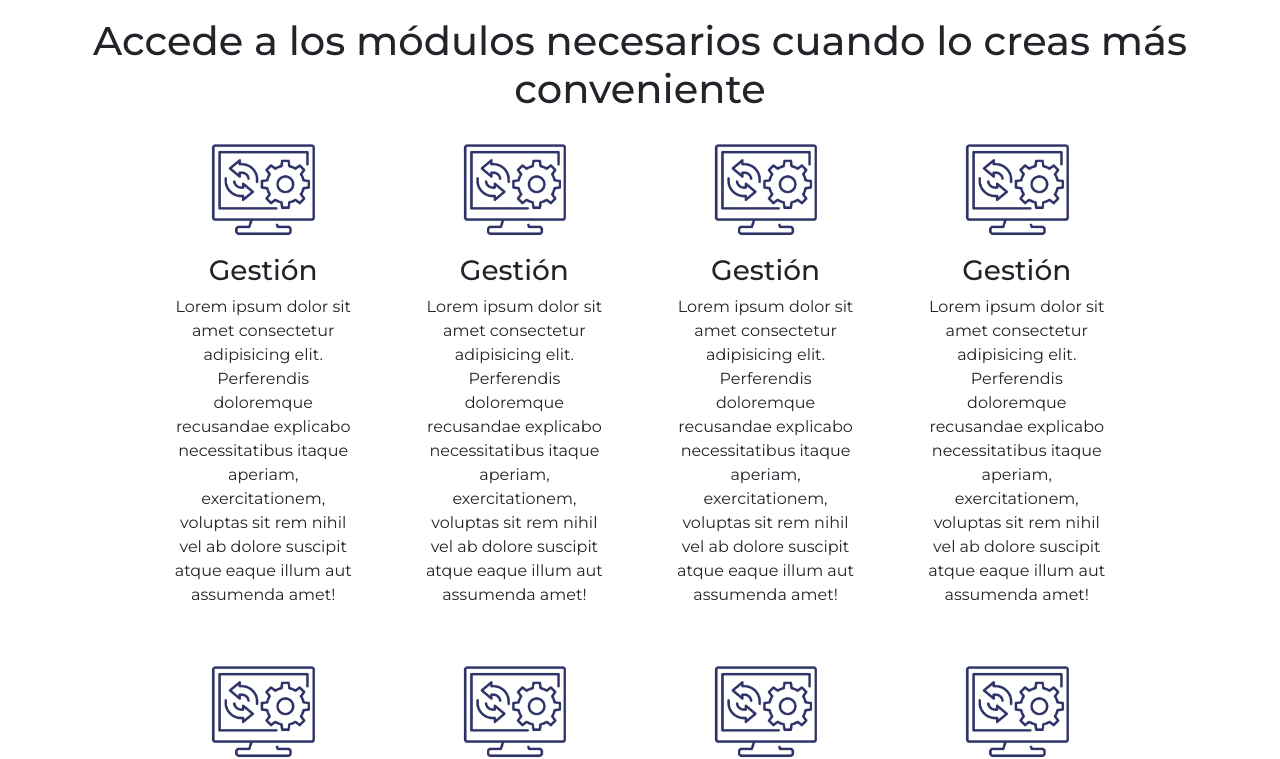
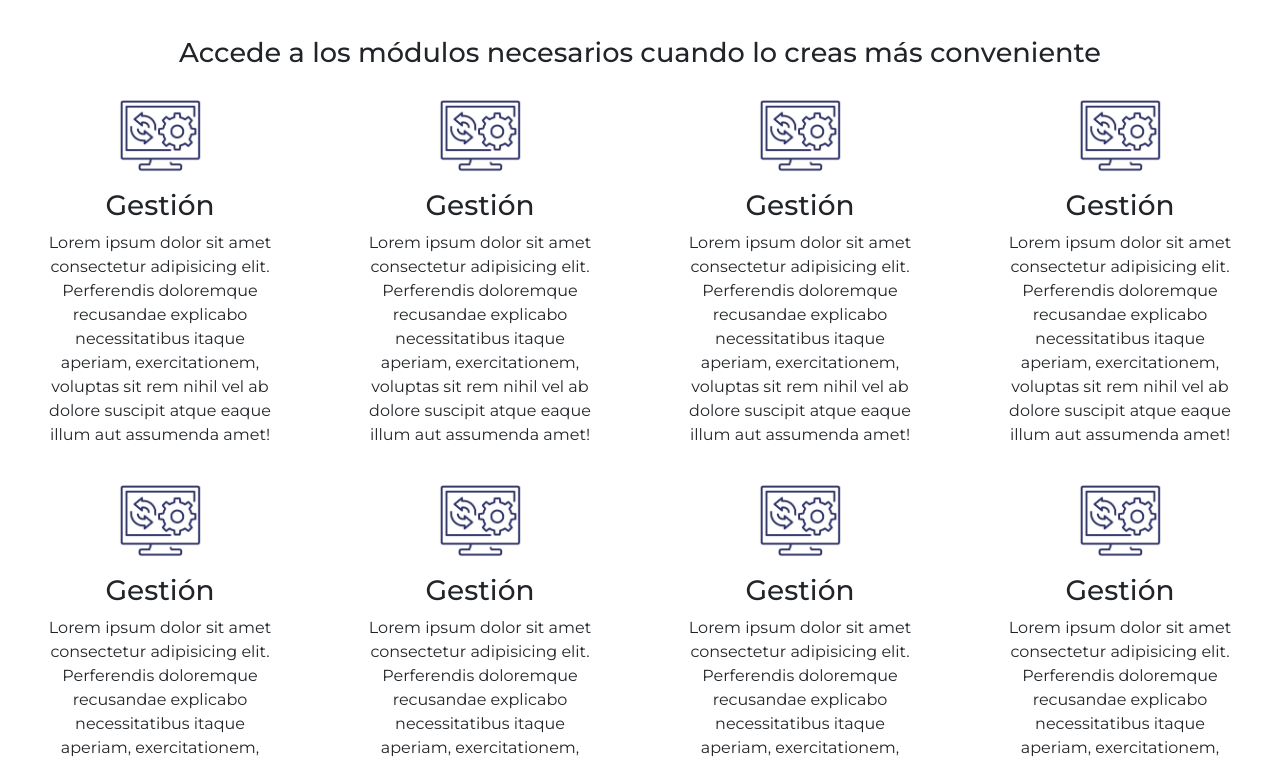
Before and after one commit to Ignacio1711/CoderDW, a plain HTML site: page assets/pages/modulos.html in a window 1280 px wide. Shown: the part 63-822 px from the top of the page. Drawn offline with nearby package versions, Linux system fonts and the light colour scheme.

Commit message:
1703 Bootstrap en Index y módulos

```diff
--- a/assets/css/style.css
+++ b/assets/css/style.css
@@ -182,12 +182,13 @@ body {
 
 
 /****** Begin  modules styles ******/
-.sectionModules{
-    width: 80%;
+
+.sectionModules img{
+    width: 30%;
 }
 
-.sectionModules img{
-    width: 50%;
+.sectionModules h1{
+    font-size: 1.7em;
 }
 
 /****** End modules modules  styles ******/
--- a/assets/pages/modulos.html
+++ b/assets/pages/modulos.html
@@ -46,8 +46,8 @@
         </div>
         <div class="row sectionGap">
             <div class="col-md-12">
-                <main class="container-fluid px-0 textCenter contentCenter">
-                    <div class="row textCenter">
+                <main class="container-fluid px-0 ">
+                    <div class="row sectionModules  textCenter  contentCenter sectionGap">
                         <div class="col-md-12">
                             <h1>Accede a los módulos necesarios cuando lo creas más conveniente</h1>
                         </div>
@@ -65,7 +65,7 @@
                                 dolore
                                 suscipit atque eaque illum aut assumenda amet!</p>
                         </div>
-                        <div class="col-md-3  textCenter contentCenter">
+                        <div class="col-md-3 sectionModules textCenter contentCenter">
                             <figure>
                                 <img src="../image/características/feature.png" alt="modulo gestión">
                             </figure>
@@ -77,7 +77,7 @@
                                 dolore
                                 suscipit atque eaque illum aut assumenda amet!</p>
                         </div>
-                        <div class="col-md-3  textCenter contentCenter">
+                        <div class="col-md-3  sectionModules textCenter contentCenter">
                             <figure>
                                 <img src="../image/características/feature.png" alt="modulo gestión">
                             </figure>
```
